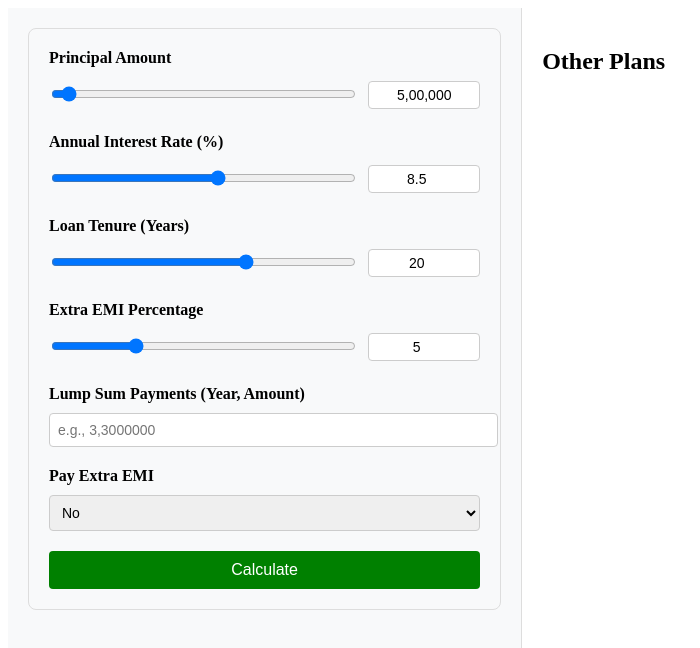
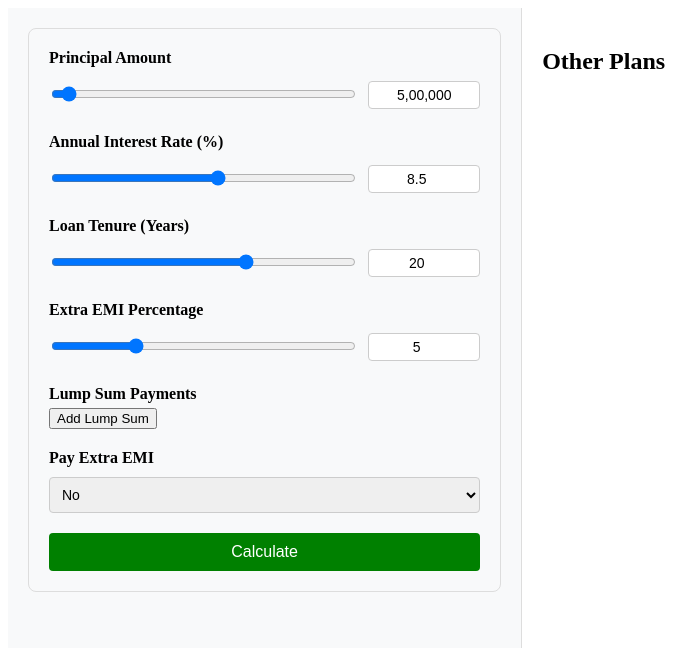
Before and after one commit to ritesh-teotia/loan-repayment-calculator, an Angular app in the folder frontend/: page / in a window 1280 px wide. Shown: the top 648 px of the page, without its empty margins (0-700 px from the left). Built offline with nearby package versions, Linux system fonts and the light colour scheme.

Commit message:
Allowing multiple lump sums to be added

```diff
--- a/frontend/src/app/loan-form/loan-form.component.html
+++ b/frontend/src/app/loan-form/loan-form.component.html
@@ -91,15 +91,29 @@
   </div>
 
   <div class="form-group">
-    <label for="lumpSums">Lump Sum Payments (Year, Amount)</label>
-    <input
-      type="text"
-      id="lumpSums"
-      name="lumpSums"
-      class="form-control"
-      placeholder="e.g., 3,3000000"
-      [(ngModel)]="loanDetails.lump_sums"
-    />
+    <label for="lumpSums">Lump Sum Payments</label>
+    <div *ngFor="let lumpSum of loanDetails.lump_sums; let i = index" class="lump-sum-entry">
+      <input
+        type="number"
+        placeholder="Year"
+        [(ngModel)]="lumpSum.year"
+        name="lumpSumYear{{i}}"
+        class="form-control"
+        [min]="0"
+        style="width: 45%; display: inline-block; margin-right: 5%;"
+      />
+      <input
+        type="number"
+        placeholder="Amount"
+        [(ngModel)]="lumpSum.amount"
+        name="lumpSumAmount{{i}}"
+        class="form-control"
+        [min]="0"
+        style="width: 45%; display: inline-block;"
+      />
+      <button type="button" (click)="removeLumpSum(i)" class="btn btn-danger">Remove</button>
+    </div>
+    <button type="button" (click)="addLumpSum()" class="btn btn-secondary">Add Lump Sum</button>
   </div>
 
   <div class="form-group">
--- a/frontend/src/app/loan-form/loan-form.component.ts
+++ b/frontend/src/app/loan-form/loan-form.component.ts
@@ -1,20 +1,27 @@
+import { CommonModule } from '@angular/common';
 import { Component } from '@angular/core';
 import { FormsModule } from '@angular/forms';
+
+interface LumpSum {
+  year: number | null;
+  amount: number | null;
+}
 
 @Component({
   selector: 'app-loan-form',
   standalone: true,
-  imports:[FormsModule],
+  imports:[CommonModule, FormsModule],
   templateUrl: './loan-form.component.html',
   styleUrls: ['./loan-form.component.scss']
 })
+
 export class LoanFormComponent {
   loanDetails = {
     principal: 500000,
     rate: 8.5,
     time: 20,
     extra_emi_percent: 5,
-    lump_sums: '',
+    lump_sums: [] as LumpSum[],
     pay_extra_emi: false
   };
 
@@ -32,7 +39,24 @@ export class LoanFormComponent {
     }
   }
 
+  addLumpSum(): void {
+    this.loanDetails.lump_sums.push({ year: null, amount: null });
+  }
+
+  removeLumpSum(index: number): void {
+    this.loanDetails.lump_sums.splice(index, 1);
+  }
+
   onSubmit(): void {
-    console.log('Loan Details:', this.loanDetails);
+    const transformedLumpSums = this.loanDetails.lump_sums
+      .filter(ls => ls.year !== null && ls.amount !== null)
+      .map(ls => [ls.year, ls.amount]);
+
+    const loanDetailsToSubmit = {
+      ...this.loanDetails,
+      lump_sums: transformedLumpSums
+    };
+
+    console.log('Loan Details:', loanDetailsToSubmit);
   }
 }
```
